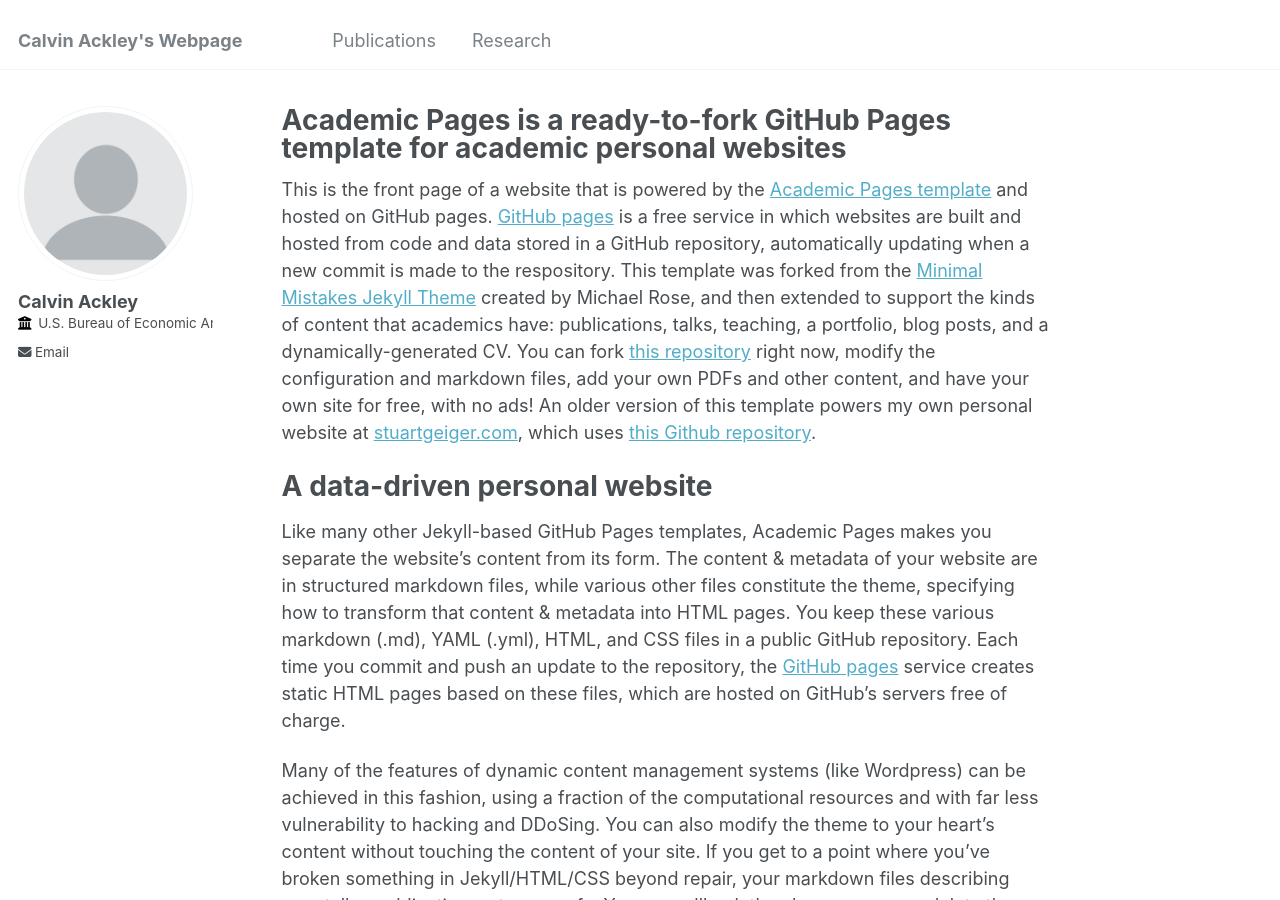
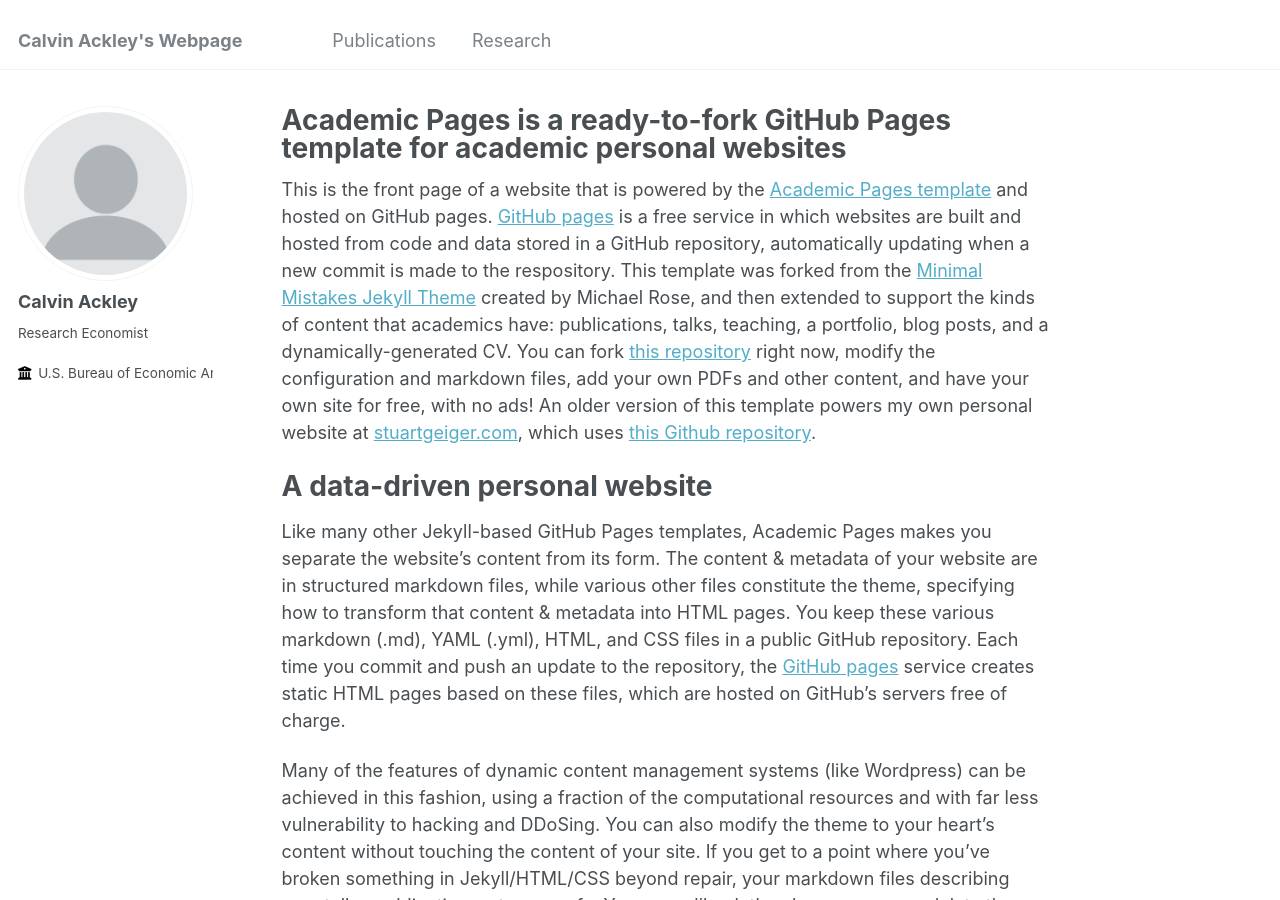
Before and after one commit to ackleycb/ackleycb.github.io, a Jekyll site: the page built from _pages/about.md, in a window 1280 px wide and 900 px high. Built offline with Jekyll 4.4.1, drawn with Linux system fonts in a browser that asks for light colours.

Commit message:
Update _config.yml

```diff
--- a/_config.yml
+++ b/_config.yml
@@ -24,11 +24,11 @@ author:
   avatar           : "profile.png"
   name             : "Calvin Ackley"
   pronouns         : # example: "she/her"
-  bio              :
+  bio              : "Research Economist"
   location         :
   employer         : "U.S. Bureau of Economic Analysis"
   uri              : #
-  email            : "ackleycb@gmail.com"
+  email            :
 
   # Academic websites
   arxiv            : # URL - Update with the correct link to your profile
```
